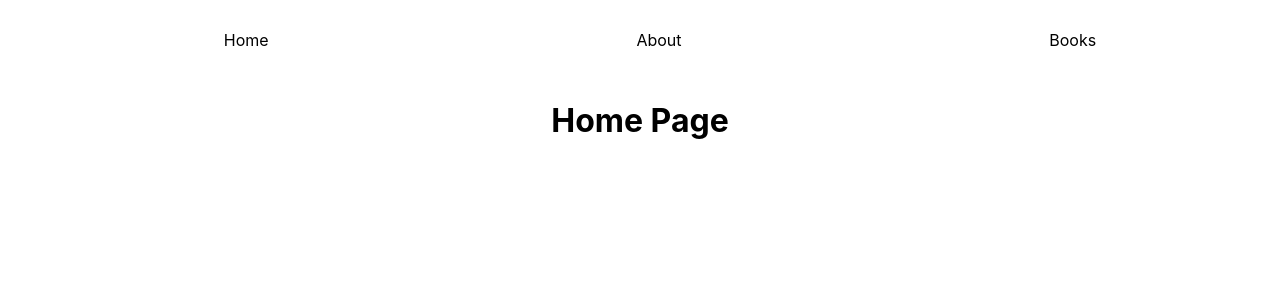
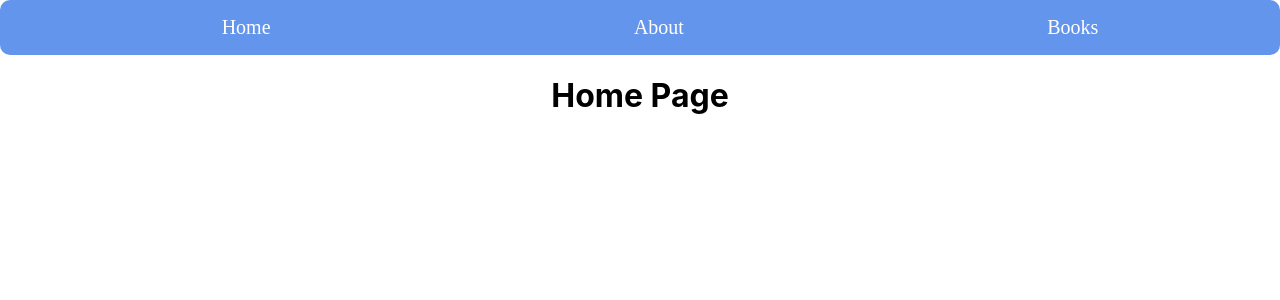
Before and after one commit to noemitth10/Ekecluded_2021-2, a React (Create React App) app in the folder client/: page / in a window 1280 px wide. Shown: the top 300 px of the page. Built offline with nearby package versions, Linux system fonts and the light colour scheme.

Commit message:
Update Nav.css
I updated the Nav.css file.

```diff
--- a/client/src/Nav.css
+++ b/client/src/Nav.css
@@ -2,7 +2,9 @@ nav {
     display: flex;
     justify-content: space-around;
     align-items: center;
-    min-height: 10vh;
+    min-height: 5vh;
+    border-radius: 10px;
+    background: #6495ED;
 }
 
 .nav-style {
@@ -14,6 +16,8 @@ nav {
 }
 
 .nav-links {
-    color: black;
+    color:white ;
+    font-family: 'Copperplate';
+    font-size: 20px;
     text-decoration: none;
 }
```
